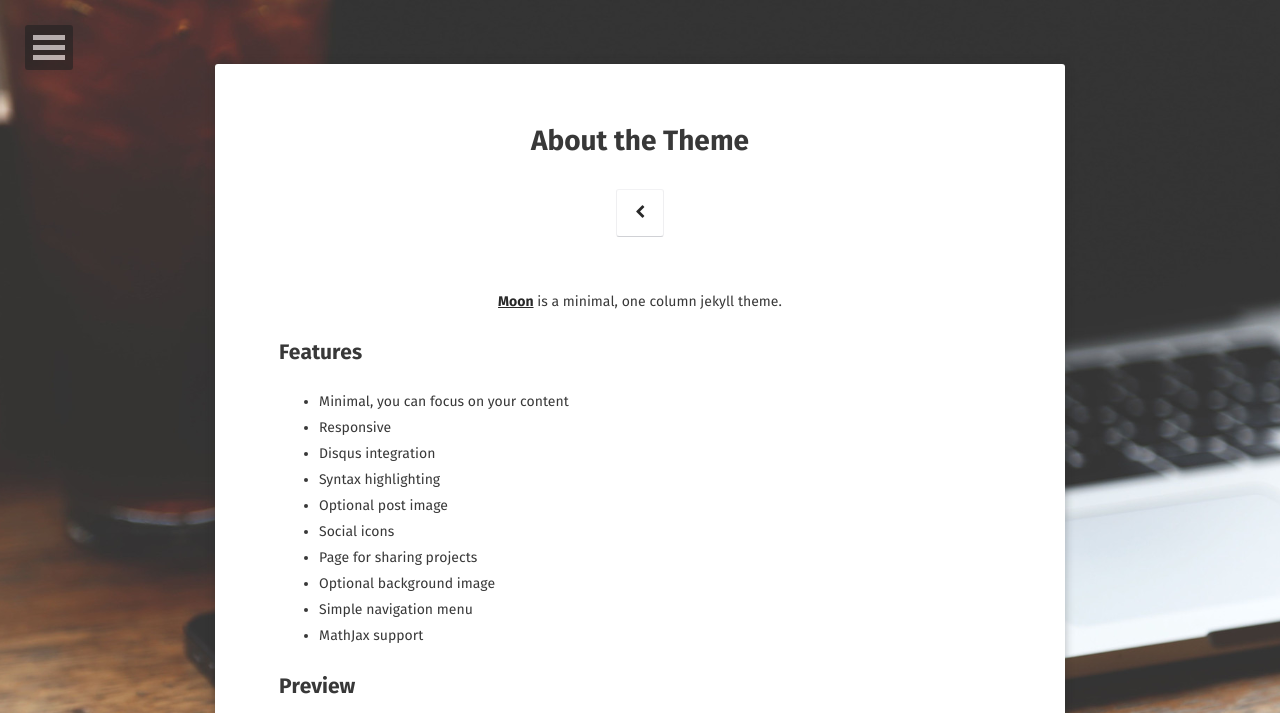
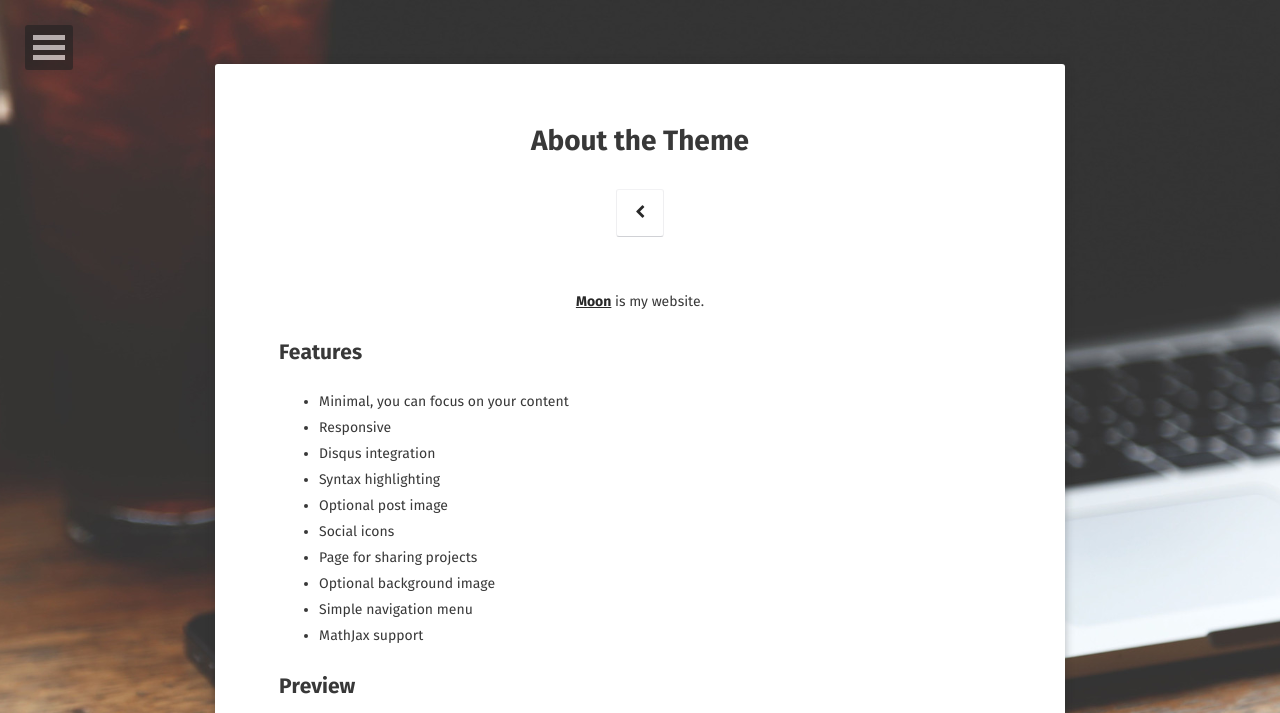
Before and after one commit to sungyun0701/sungyun0701.github.io, a Jekyll site: the page built from about/index.md, in a window 1280 px wide, cut to the strip 0-713 px from the top of the page. Built offline with Jekyll 4.4.1, drawn with Linux system fonts in a browser that asks for light colours; some web fonts are replaced.

Commit message:
github blog

```diff
--- a/_config.yml
+++ b/_config.yml
@@ -1,14 +1,14 @@
 # Site
-title:              Moon
-bio:                'Minimal, one column jekyll theme.'
-description:        "Moon is a minimal, one column jekyll theme for your blog."
+title:              SungYun
+bio:                'Back-end developer'
+description:        "This website has wrriten about me"
 reading_time:       true
 words_per_minute:   200
 logo:               'assets/img/logo.png'
 background:         'assets/img/placeholder-big.jpg'
 tiled_bg:           false   # Set this true if you want to tile your background image, otherwise it will be covered
 locale:             en_US
-url:                https://taylantatli.github.io/Moon
+url:                https://sungyun0701.github.io/
 
 # Jekyll
 permalink:          /:title/
--- a/about/index.md
+++ b/about/index.md
@@ -6,7 +6,7 @@ date: 2016-03-21
 comments: false
 ---
 
-<center><a href="http://taylantatli.github.io/Moon"><b>Moon</b></a> is a minimal, one column jekyll theme.</center>
+<center><a href="https://sungyun0701.github.io/"><b>Moon</b></a> is my website.</center>
 
 ## Features
 * Minimal, you can focus on your content
```
